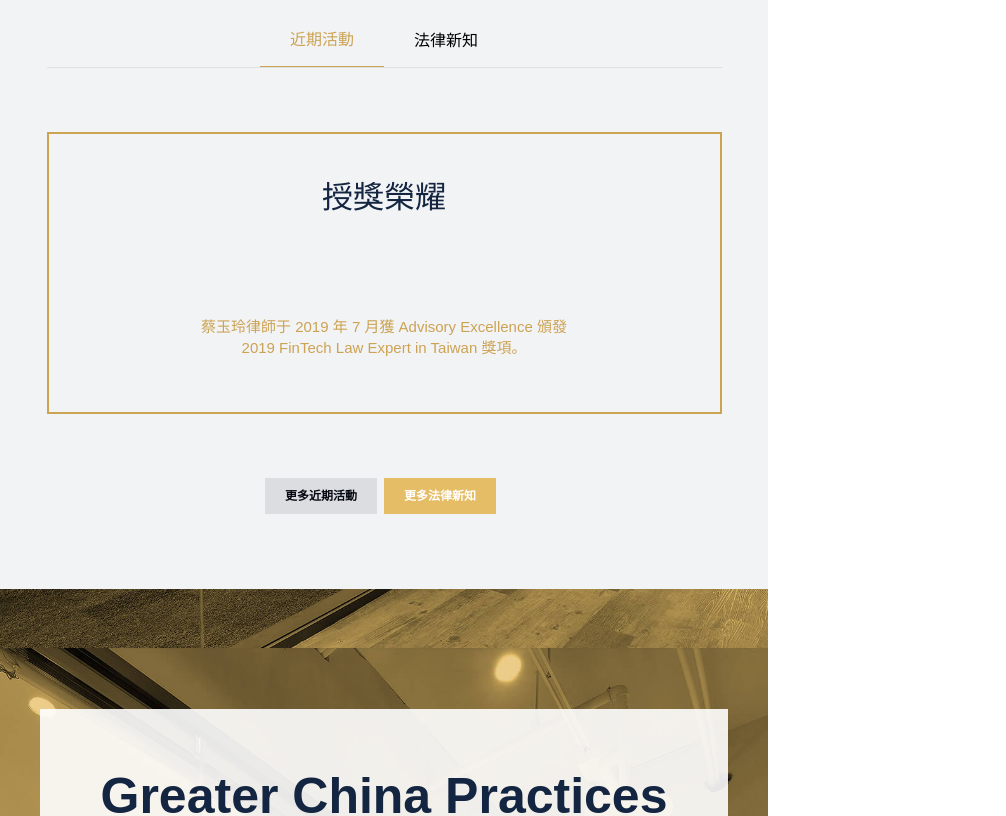
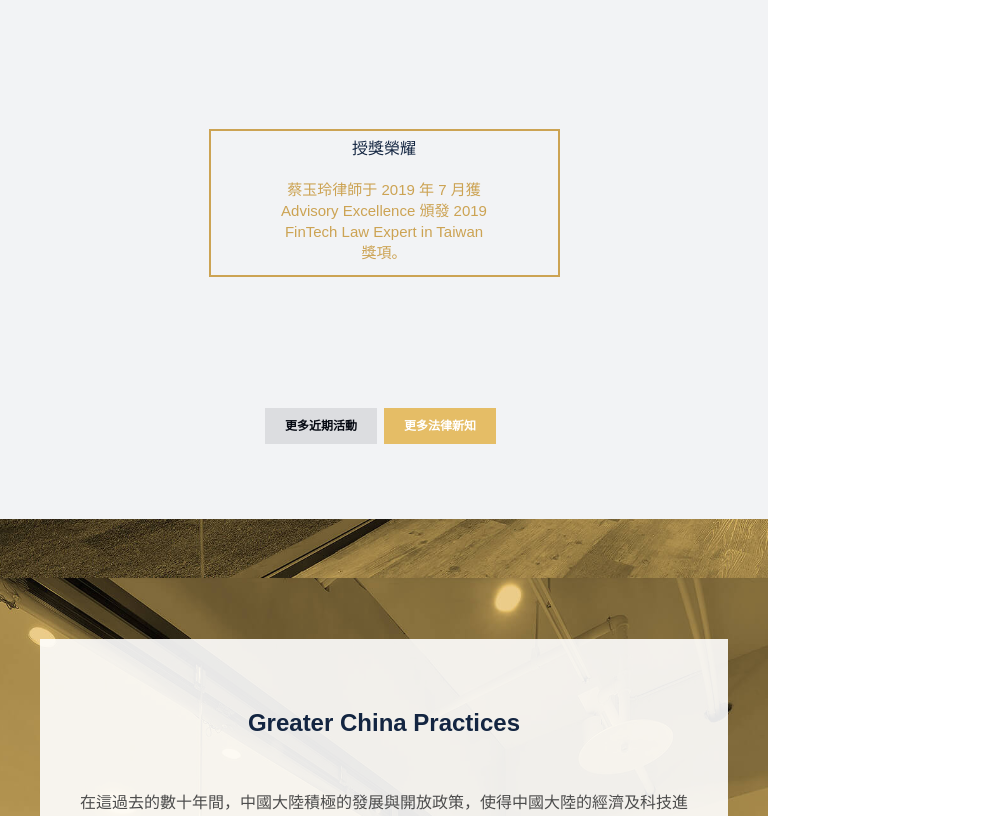
Before and after one commit to HuangPeifeng/FxlConsulting, an Angular app: page / in a window 768 px wide. Shown: the part 1922-2738 px from the top of the page, 1006 px wide, since content can reach past the window. Built offline with nearby package versions, Linux system fonts and the light colour scheme.

Commit message:
調整RWD

```diff
--- a/src/app/pages/index/banner/banner.component.scss
+++ b/src/app/pages/index/banner/banner.component.scss
@@ -6,16 +6,21 @@
   height: 592px;
 
   .banner-info {
-    min-height: calc(592px - 160px);
-    min-width: calc(446px - 160px);
-    max-height: calc(592px - 160px);
-    max-width: calc(446px - 160px);
+    min-height: 432px;
+    min-width: 286px;
+    max-height: 432px;
+    max-width: 286px;
     background-color: #fff;
     display: flex;
     flex-direction: column;
     justify-content: space-around;
     align-items: flex-start;
     padding: 80px;
+
+    @media only screen and (max-width: 446px) {
+      background-color: rgba(255, 255, 255, 0.45);
+      min-width: calc(100% - 160px);
+    }
 
     .title {
       font-size: 13px;
--- a/src/app/pages/index/content/content.component.scss
+++ b/src/app/pages/index/content/content.component.scss
@@ -13,6 +13,14 @@
       justify-content: center;
       align-items: center;
 
+      @media only screen and (max-width: 1239px) and (min-width: 960px) {
+        max-width: 940px;
+      }
+
+      @media only screen and (max-width: 959px) and (min-width: 768px) {
+        max-width: 708px;
+      }
+
       h1 {
         margin: 0;
         color: #ffffff;
@@ -27,6 +35,10 @@
         display: flex;
         flex-wrap: wrap;
 
+        @media only screen and (max-width: 767px) {
+          flex-direction: column;
+        }
+
         .record {
           display: flex;
           flex-direction: column;
@@ -34,6 +46,10 @@
           align-items: center;
           width: calc(100% / 3);
           margin-bottom: 40px;
+
+          @media only screen and (max-width: 767px) {
+            width: 100%;
+          }
 
           img {
             max-width: 100%;
@@ -82,6 +98,14 @@
       flex-direction: column;
       justify-content: center;
       align-items: center;
+
+      @media only screen and (max-width: 1239px) and (min-width: 960px) {
+        max-width: 940px;
+      }
+
+      @media only screen and (max-width: 959px) and (min-width: 768px) {
+        max-width: 708px;
+      }
 
       h1 {
         margin: 0;
@@ -134,11 +158,47 @@
           justify-content: space-around;
           align-items: center;
 
+          @media only screen and (max-width: 1239px) and (min-width: 960px) {
+            min-height: 204px;
+            min-width: 494px;
+            max-height: 204px;
+            max-width: 494px;
+          }
+
+          @media only screen and (max-width: 959px) and (min-width: 768px) {
+            min-height: 144px;
+            min-width: 347px;
+            max-height: 144px;
+            max-width: 347px;
+          }
+
+          @media only screen and (max-width: 767px) {
+            min-height: 133px;
+            min-width: 323px;
+            max-height: 133px;
+            max-width: 323px;
+          }
+
           .title {
             font-size: 31px;
             line-height: 19px;
             font-weight: 400;
             color: rgb(19, 37, 65);
+
+            @media only screen and (max-width: 1239px) and (min-width: 960px) {
+              font-size: 23px;
+              line-height: 14px;
+            }
+
+            @media only screen and (max-width: 959px) and (min-width: 768px) {
+              font-size: 16px;
+              line-height: 10px;
+            }
+
+            @media only screen and (max-width: 767px) {
+              font-size: 16px;
+              line-height: 9px;
+            }
           }
 
           .info {
@@ -149,6 +209,21 @@
             line-height: 21px;
             font-weight: 400;
             color: #cca353;
+
+            @media only screen and (max-width: 1239px) and (min-width: 960px) {
+              min-width: 296px;
+              max-width: 296px;
+            }
+
+            @media only screen and (max-width: 959px) and (min-width: 768px) {
+              min-width: 208px;
+              max-width: 208px;
+            }
+
+            @media only screen and (max-width: 767px) {
+              min-width: 202px;
+              max-width: 202px;
+            }
           }
         }
       }
@@ -160,10 +235,23 @@
         flex-wrap: wrap;
         align-items: flex-start;
 
+        @media only screen and (max-width: 768px) {
+          flex-direction: column;
+        }
+
         .role-block {
           background-color: #fff;
           width: calc((100% / 4) - 40px);
           margin: 10px 20px;
+
+          @media only screen and (max-width: 960px) {
+            width: calc((100% / 3) - 40px);
+          }
+
+          @media only screen and (max-width: 768px) {
+            width: 100%;
+            margin: 10px 0;
+          }
 
           .cont {
             padding: 20px;
@@ -260,6 +348,14 @@
       flex-direction: column;
       align-items: center;
 
+      @media only screen and (max-width: 1239px) and (min-width: 960px) {
+        max-width: 940px;
+      }
+
+      @media only screen and (max-width: 959px) and (min-width: 768px) {
+        max-width: 708px;
+      }
+
       h1 {
         margin: 0;
         color: #132541;
@@ -268,6 +364,15 @@
         font-weight: 700;
         letter-spacing: 0px;
         margin-bottom: 45px;
+
+        @media only screen and (max-width: 959px) and (min-width: 768px) {
+          font-size: 43px;
+          line-height: 47px;
+        }
+
+        @media only screen and (max-width: 768px) {
+          font-size: 24px !important;
+        }
       }
 
       .info {
@@ -279,12 +384,20 @@
         margin-bottom: 15px;
         color: #4c4c4c;
         width: 58%;
+
+        @media only screen and (max-width: 768px) {
+          width: 90%;
+        }
       }
 
       .cont-layout {
         width: 100%;
         display: flex;
         flex-wrap: wrap;
+
+        @media only screen and (max-width: 768px) {
+          flex-direction: column;
+        }
 
         .block {
           display: flex;
@@ -294,6 +407,15 @@
           align-items: flex-start;
           width: calc((100% / 3) - 80px);
           padding: 40px;
+
+          @media only screen and (max-width: 1239px) {
+            width: calc((100% / 3) - 20px);
+            padding: 10px;
+          }
+
+          @media only screen and (max-width: 768px) {
+            width: 100%;
+          }
 
           .content {
             display: flex;
--- a/src/app/pages/index/footer/footer.component.scss
+++ b/src/app/pages/index/footer/footer.component.scss
@@ -17,12 +17,33 @@
       display: flex;
       justify-content: space-around;
       align-items: center;
-      max-width: 1220px;
+      width: 100%;
+
+      @media only screen and (max-width: 1239px) and (min-width: 960px) {
+        max-width: 940px;
+      }
+
+      @media only screen and (max-width: 959px) and (min-width: 768px) {
+        max-width: 708px;
+      }
+
+      @media only screen and (max-width: 768px) {
+        flex-direction: column;
+        max-width: 700px !important;
+        padding-left: 33px !important;
+        padding-right: 33px !important;
+      }
 
       .block {
         display: flex;
         flex-direction: column;
+        align-items: flex-start;
         margin: 0 40px;
+        width: calc((100% / 4) - 80px);
+
+        @media only screen and (max-width: 768px) {
+          width: 100%;
+        }
 
         .title {
           font-size: 18px;
@@ -40,6 +61,15 @@
           display: flex;
           flex-direction: column;
         }
+
+        img {
+          width: 100%;
+          padding: 15px;
+
+          @media only screen and (max-width: 768px) {
+            width: 200px;
+          }
+        }
       }
     }
   }
@@ -55,6 +85,20 @@
       margin-bottom: 20px;
       padding-top: 30px;
       min-height: 33px;
+
+      @media only screen and (max-width: 1239px) and (min-width: 960px) {
+        max-width: 940px;
+      }
+
+      @media only screen and (max-width: 959px) and (min-width: 768px) {
+        max-width: 708px;
+      }
+
+      @media only screen and (max-width: 768px) {
+        padding-left: 33px !important;
+        padding-right: 33px !important;
+        text-align: center;
+      }
     }
   }
 }
--- a/src/app/pages/index/header/header.component.html
+++ b/src/app/pages/index/header/header.component.html
@@ -1,9 +1,8 @@
 <div class="header-layout">
   <div class="header-logo">
     <img src="assets/images/logo.png">
-    <i class="material-icons">search</i>
   </div>
-  <ul class="header-menu">
+  <!-- <ul class="header-menu">
     <li *ngFor="let item of menu">{{ item.name }}</li>
-  </ul>
+  </ul> -->
 </div>
--- a/src/app/pages/index/header/header.component.scss
+++ b/src/app/pages/index/header/header.component.scss
@@ -6,7 +6,7 @@
   top: 0;
   left: 0;
   width: calc(100% - 30px);
-  height: 170px;
+  height: 100px;
   display: flex;
   flex-direction: column;
   justify-content: center;
--- a/src/app/pages/index/index.component.scss
+++ b/src/app/pages/index/index.component.scss
@@ -1,5 +1,5 @@
 .content-layout {
-  margin-top: 170px;
+  margin-top: 100px;
   background-image: url('/assets/images/contentBG.jpg');
   background-repeat: no-repeat;
   background-position: center top;
```
